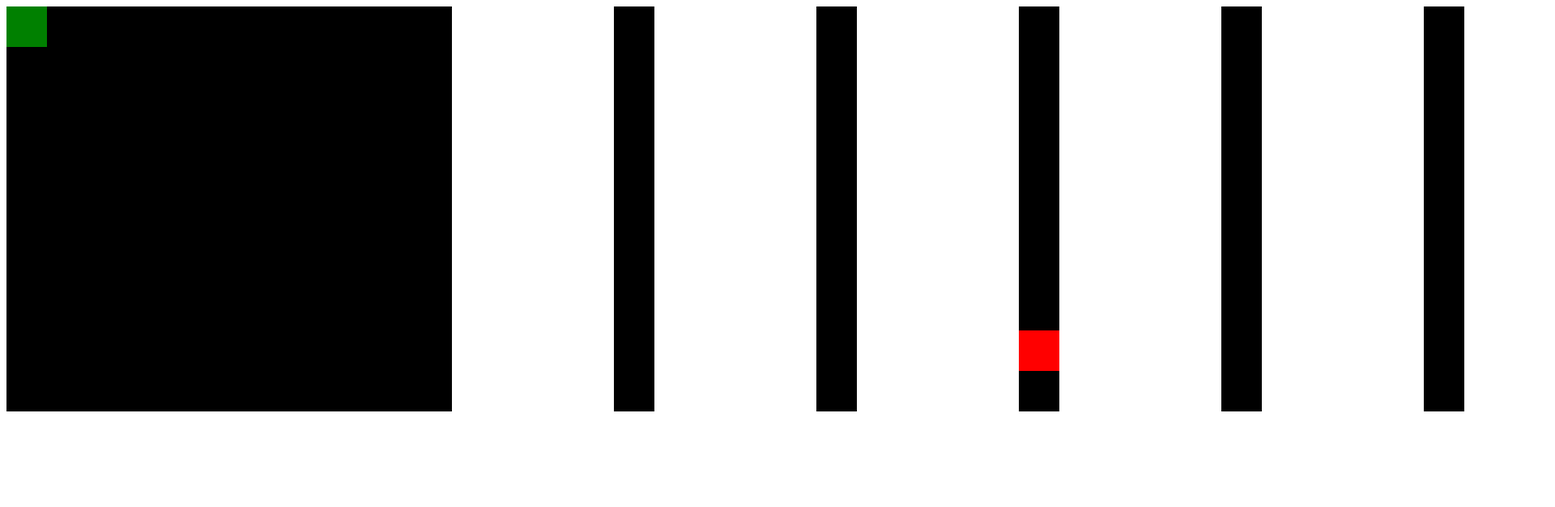
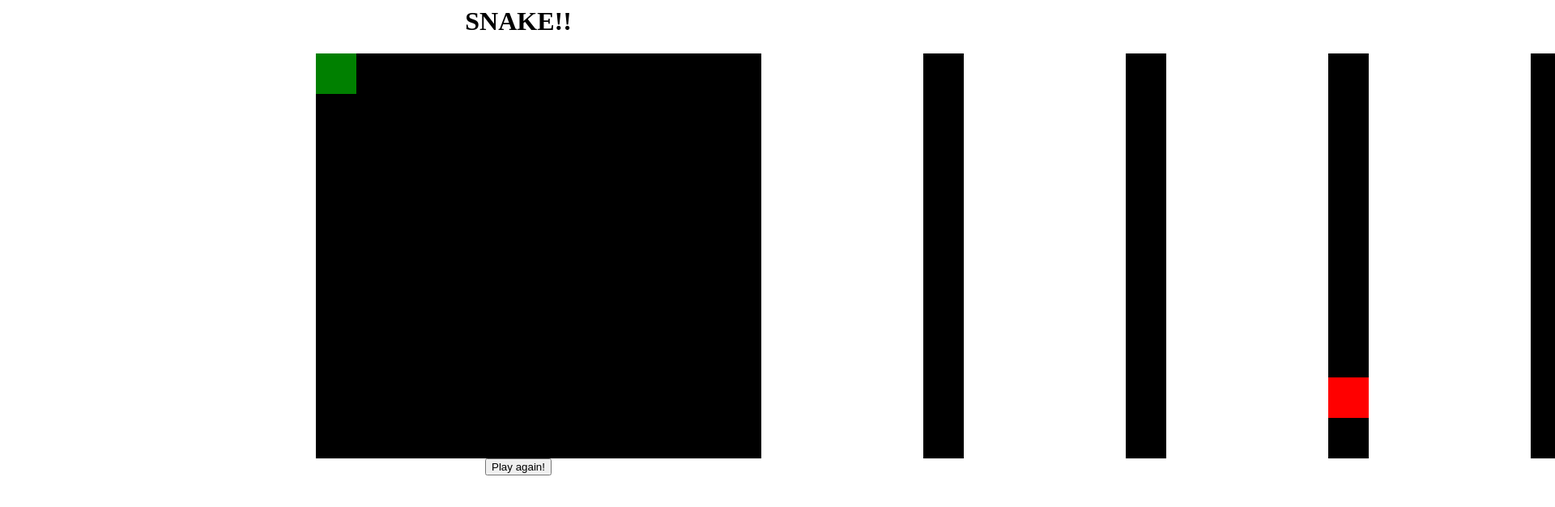
Before and after one commit to Kawahal/KawySnake, a plain HTML site: page index.html in a window 1280 px wide. Shown: the top 626 px of the page at 81% size, 1920 px wide, since content can reach past the window. Drawn offline with nearby package versions, Linux system fonts and the light colour scheme.

Commit message:
Centrado y título en index

```diff
--- a/css/styles.css
+++ b/css/styles.css
@@ -1,9 +1,17 @@
+body{
+    color: white;
+    text-align: center;
+}
+h1{
+    color: black;
+}
 .canvas{
     width: 500px;
     height: 500px;
     background-color: black;
     column-count: 10;
     column-gap: 50%;
+    margin: auto;
 }
 
 .box{
@@ -23,7 +31,3 @@
     border-size:2px;
     border-color: gray;
 }
-
-body{
-    color: white;
-}
--- a/index.html
+++ b/index.html
@@ -7,7 +7,7 @@
     </head>
 
     <body>
-
+        <h1>SNAKE!!</h1>
         <div id="snake-app" class="canvas">
         </div>
 
--- a/js/Snake.js
+++ b/js/Snake.js
@@ -200,6 +200,9 @@ $(document).ready(function(){
         }
     }, 500);
 
+    $('body').append("<input type='button'" +
+        "value=\"Play&nbsp;again!\" onClick=window.location.reload()>");
+
     //Cambio direccion
     window.onkeydown = function (e) {
         if (e.keyCode == '38') {
```
